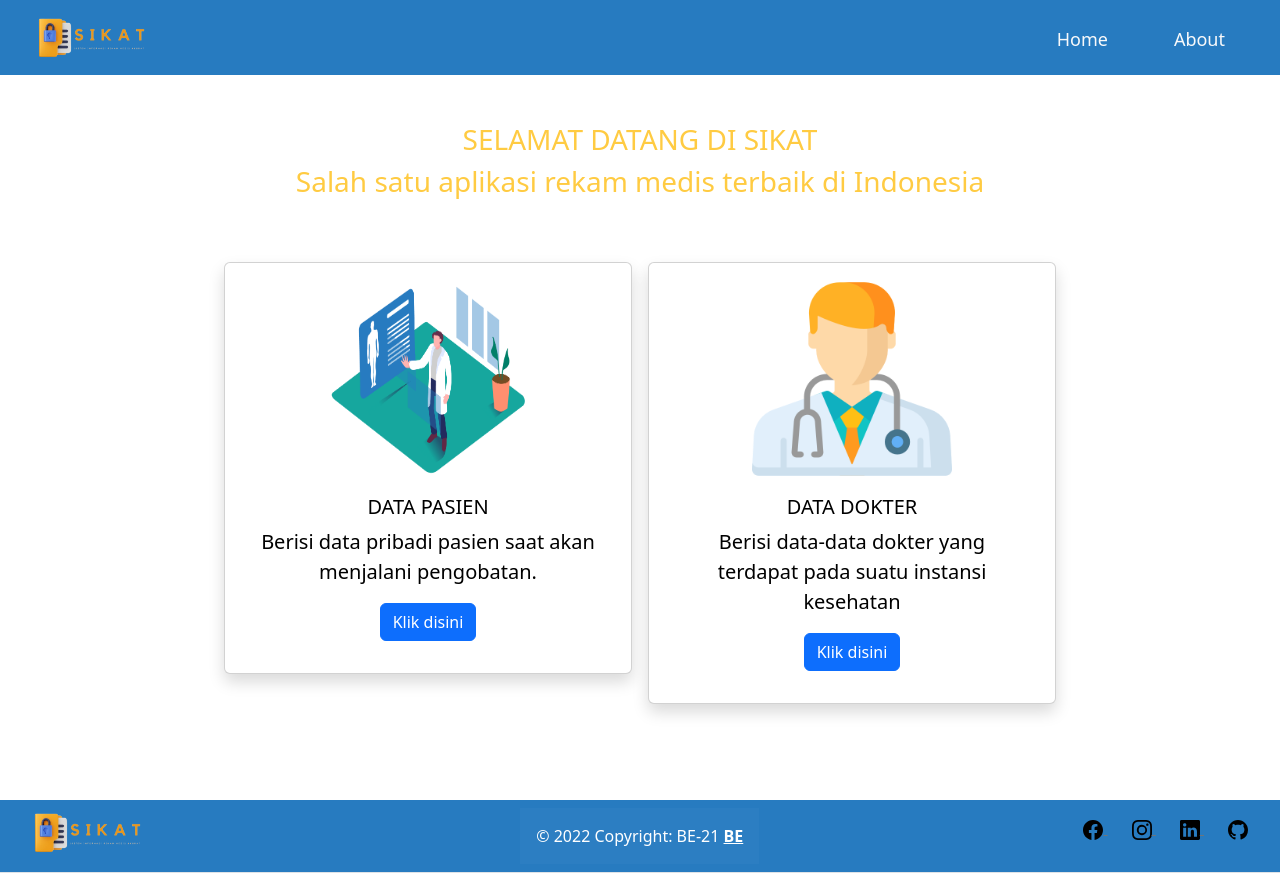
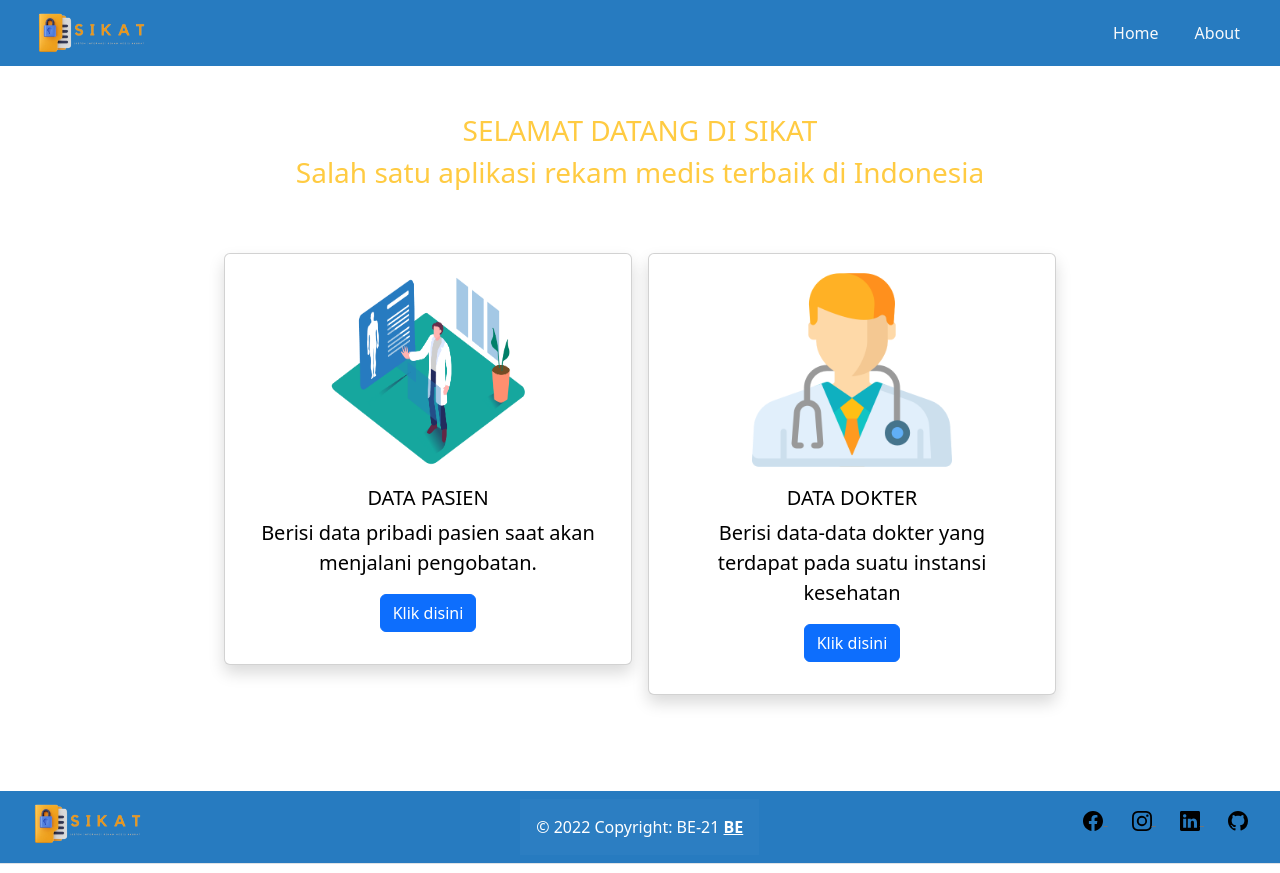
Before and after one commit to KikiAndrianto/Percobaan, a plain HTML site: page index.html in a window 1280 px wide. Drawn offline with Linux system fonts and the light colour scheme.

Commit message:
Membenarkan fitur menu

```diff
--- a/menu.css
+++ b/menu.css
@@ -1,24 +1,6 @@
 * {
     margin: 0;
     padding: 0;
-}
-
-.navbar-expand-lg{
-    background-color:#277BC0;
-    width: 100%;
-    height: 75px;
-}
-
-.collapse {
-    display: inline-block;
-    font-size: 18px;
-    /* margin-left: 1310px; */
-    padding-top: 3px;
-    padding-left: 10px;
-}
-
-.nav-item{
-    padding: 15px;
 }
 
 h3{
@@ -30,9 +12,6 @@ h5, p {
     font-size: 20px;
 }
 
-footer{
-    background-color: #1B4C74;
-}
 
 span, h6{
     color:white;
```
